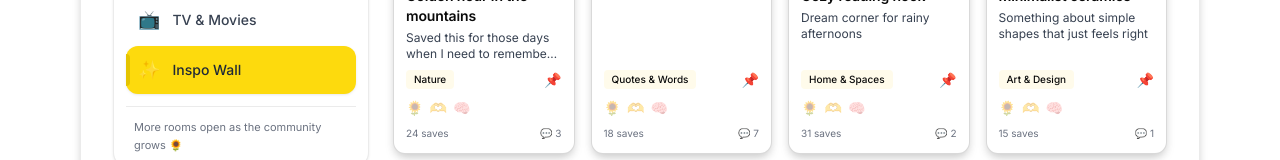
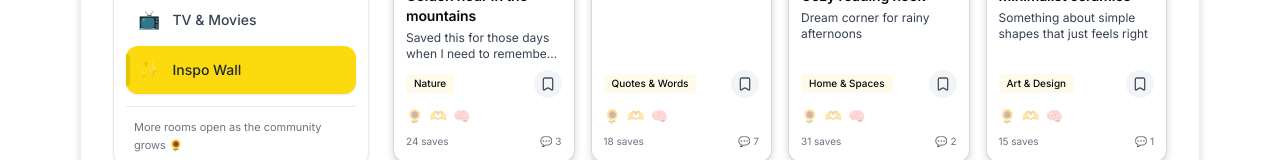
Before and after one commit to thesunflowerpost/sunflower-post, a Next.js app in the folder sunflower-post/: page /inspo-wall in a window 1280 px wide. Shown: the part 518-678 px from the top of the page. Built offline with nearby package versions, Linux system fonts and the light colour scheme.

Commit message:
Complete SaveButton integration in InspoWall
- Replace custom save button with SaveButton component
- Remove handleToggleSave and userSaves state logic
- Consistent save functionality across all rooms

```diff
--- a/sunflower-post/src/components/InspoWall.tsx
+++ b/sunflower-post/src/components/InspoWall.tsx
@@ -6,6 +6,7 @@ import { matchesSearch } from "@/lib/search";
 import { useAuth } from "@/contexts/AuthContext";
 import CommunitySidebar from "./CommunitySidebar";
 import AnonymousToggle from "./AnonymousToggle";
+import SaveButton from "./SaveButton";
 import { BouncyButton, ReactionBar } from "./ui";
 import type { ReactionId } from "@/config/reactions";
 
@@ -487,15 +488,11 @@ export default function InspoWall() {
                         <span className="text-[10px] px-2 py-0.5 bg-[color:var(--sun-glow)] text-[color:var(--text-primary)] rounded font-medium truncate">
                           {post.category}
                         </span>
-                        <button
-                          onClick={() => handleToggleSave(post.id)}
-                          className={[
-                            "text-sm flex-shrink-0 transition-colors font-bold",
-                            userSaves[post.id] ? "text-[color:var(--honey-gold)]" : "text-[color:var(--text-tertiary)] hover:text-[color:var(--honey-gold)]",
-                          ].join(" ")}
-                        >
-                          {userSaves[post.id] ? "✓" : "📌"}
-                        </button>
+                        <SaveButton
+                          itemType="post"
+                          itemId={post.id.toString()}
+                          size="sm"
+                        />
                       </div>
 
                       {/* REACTIONS */}
```
